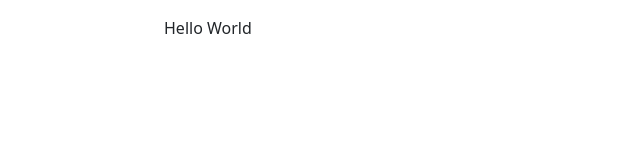
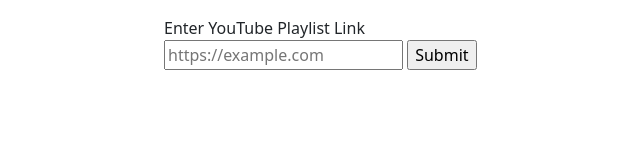
Before and after one commit to ZakBuffington/CIS152Final, a browser extension: page index.html in a window 1280 px wide. Shown: the whole page, without its empty margins (263-903 px from the left). Drawn offline with nearby package versions, Linux system fonts and the light colour scheme.

Commit message:
Added basic form capability

```diff
--- a/index.html
+++ b/index.html
@@ -7,7 +7,14 @@
 </head>
 <body>
     <div class="container mt-3" style="width: 450px;">
-        <p>Hello World</p>
+        <form>
+            <label for="url">Enter YouTube Playlist Link</label>
+            <input type="url" name="url" id="id"
+            placeholder="https://example.com"
+            required>
+            <input type="submit">
+        </form>
+
     </div>
 </body>
 </html>
```
Also changed, not shown: script.js (+19 -0 lines).
